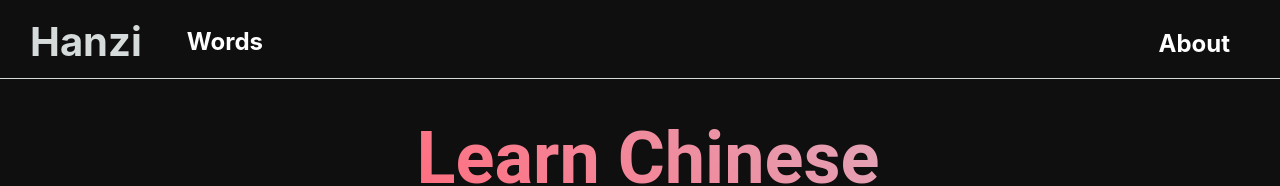
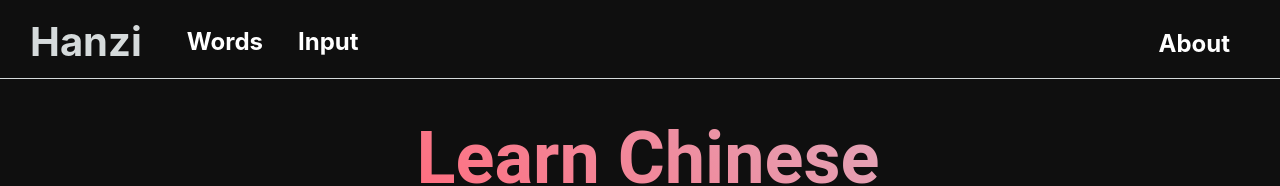
Before and after one commit to schofield-paul/hanzi, a React (Create React App) app: page / in a window 1280 px wide. Shown: the top 186 px of the page. Built offline with nearby package versions, Linux system fonts and the light colour scheme.

Commit message:
input page scaffolding

```diff
--- a/src/components/Header/Header.tsx
+++ b/src/components/Header/Header.tsx
@@ -11,6 +11,9 @@ export default function Header() {
         </Link>
         <Link to="/selection" className={style.link}>
           <h2 className={style.h2}>Words</h2>
+        </Link>
+        <Link to="/input" className={style.link}>
+          <h2 className={style.h2}>Input</h2>
         </Link>
       </div>
       <div className={style.headerContainer2}>
--- a/src/index.tsx
+++ b/src/index.tsx
@@ -9,6 +9,7 @@ import Layout from "./layout";
 import Application from "./pages/Application/ApplicationPage";
 import Homepage from "./pages/Homepage/Homepage";
 import About from "./pages/About/AboutPage";
+import Input from "./pages/Input/Input";
 import SelectStageSection from "./sections/SelectStage/SelectStageSection";
 
 const router = createBrowserRouter([
@@ -31,6 +32,12 @@ const router = createBrowserRouter([
         errorElement: <div>404 Not Found</div>,
       },
       {
+        path: "/input",
+        element: <Input />,
+        errorElement: <div>404 Not Found</div>,
+      },
+
+      {
         path: "/about",
         element: <About />,
         errorElement: <div>404 Not Found</div>,
--- /dev/null
+++ b/src/pages/Input/Input.tsx
@@ -0,0 +1,10 @@
+import classNames from "classnames";
+import style from "./Input.module.css";
+
+export default function Input() {
+  return (
+    <>
+      <div></div>
+    </>
+  );
+}
```
Also changed, not shown: src/pages/Input/Input.module.css (added).
